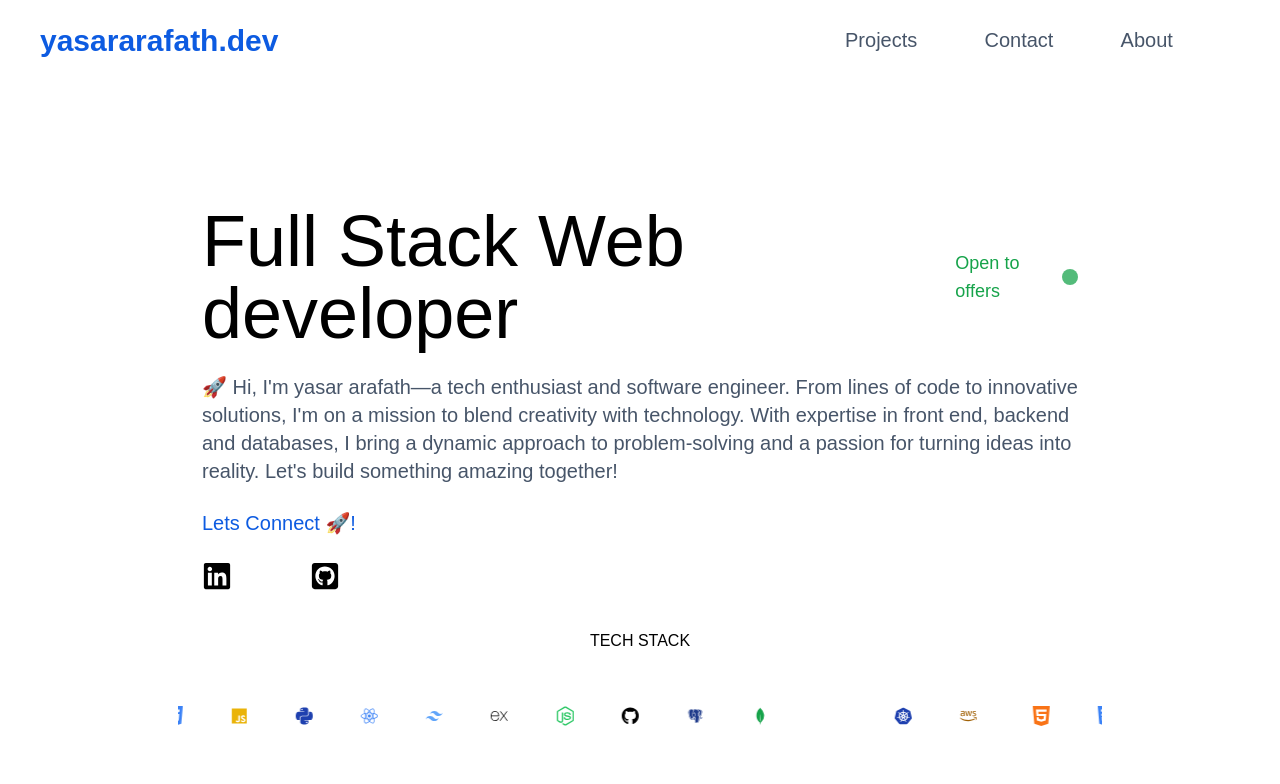
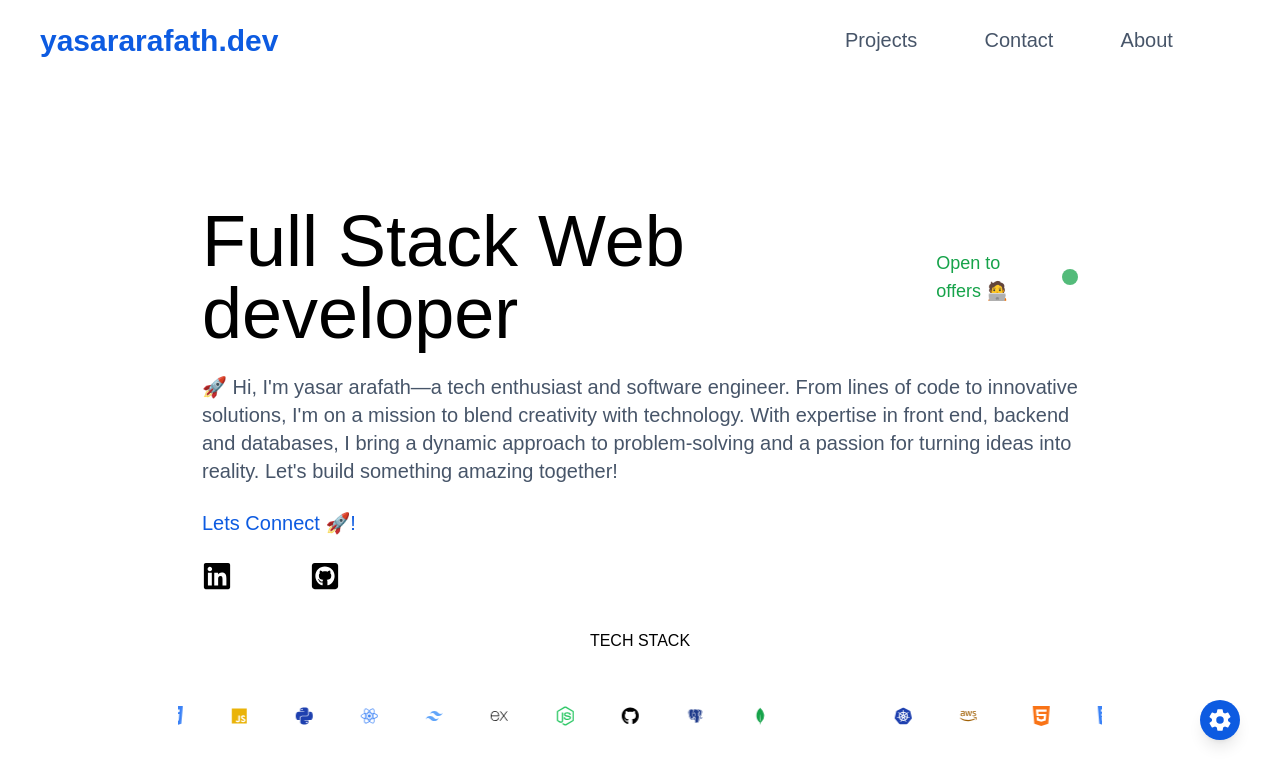
Before and after one commit to Yasar195/Portfolio, a React (Create React App) app: page / in a window 1280 px wide. Shown: the top 784 px of the page. Built offline with nearby package versions, Linux system fonts and the light colour scheme; some icons are missing; a web font is replaced by a local one.

Commit message:
stable ui settings

```diff
--- a/src/App.js
+++ b/src/App.js
@@ -8,6 +8,7 @@ import { SiExpress } from "react-icons/si";
 import { BiLogoPostgresql } from "react-icons/bi";
 import { IoMdSend } from "react-icons/io";
 import { useState } from 'react';
+import Setting from './components/Settings';
 // import { LocomotiveScrollProvider } from 'react-locomotive-scrol
 
 function App() {
@@ -73,7 +74,7 @@ function App() {
               <span className='w-full h-fit flex lg:items-center justify-between gap-4 lg:gap-16 flex-col lg:flex-row'>
                 <h1 className='lg:text-7xl text-4xl'>Full Stack Web developer</h1>
                 <div className='flex h-fit flex items-center lg:justify-center gap-4'>
-                  <p className='text-lg font-bolder text-green-600'>Open to offers</p>
+                  <p className='text-lg font-bolder text-green-600'>Open to offers 🧑‍💻</p>
                   <span className='inline-block animate-pulse rounded-full p-2 bg-green-600'></span>
                 </div>
               </span>
@@ -227,6 +228,7 @@ function App() {
             </div>
           </div>
         </div>
+        <Setting/>
       <div className='w-full h-60 bg-black text-white mt-16 p-10 flex items-center flex-col justify-center gap-6'>
         <h1 className="font-bold">yasararafath.dev</h1>
         <p className='text-lg'>All rights reserved &copy; Yasar Arafath 2024</p>
--- /dev/null
+++ b/src/components/Settings.js
@@ -0,0 +1,15 @@
+import React from "react";
+import { IoSettingsSharp } from "react-icons/io5";
+import '../styles/Settings.css';
+
+const Setting = () => {
+    return (
+        <div className="w-full h-20 sticky bottom-10 right-10">
+            <div className="w-full h-full relative flex items-center justify-end px-4 lg:px-10">
+                <div className="settings bg-glossyblue hover:cursor-pointer w-10 h-10 rounded-full shadow-lg text-white flex items-center justify-center p-2"><IoSettingsSharp/></div>
+            </div>
+        </div>
+    )
+}
+
+export default Setting;
--- /dev/null
+++ b/src/styles/Settings.css
@@ -0,0 +1,17 @@
+.settings {
+    transition: all 0.3s ease-in-out;
+}
+
+.settings:hover{
+    transform: rotate(-90deg);
+}
+
+@keyframes rotate {
+    from {
+        transform: rotate(0deg);
+    }
+
+    to{
+        transform: rotate(45deg);
+    }
+}
```
